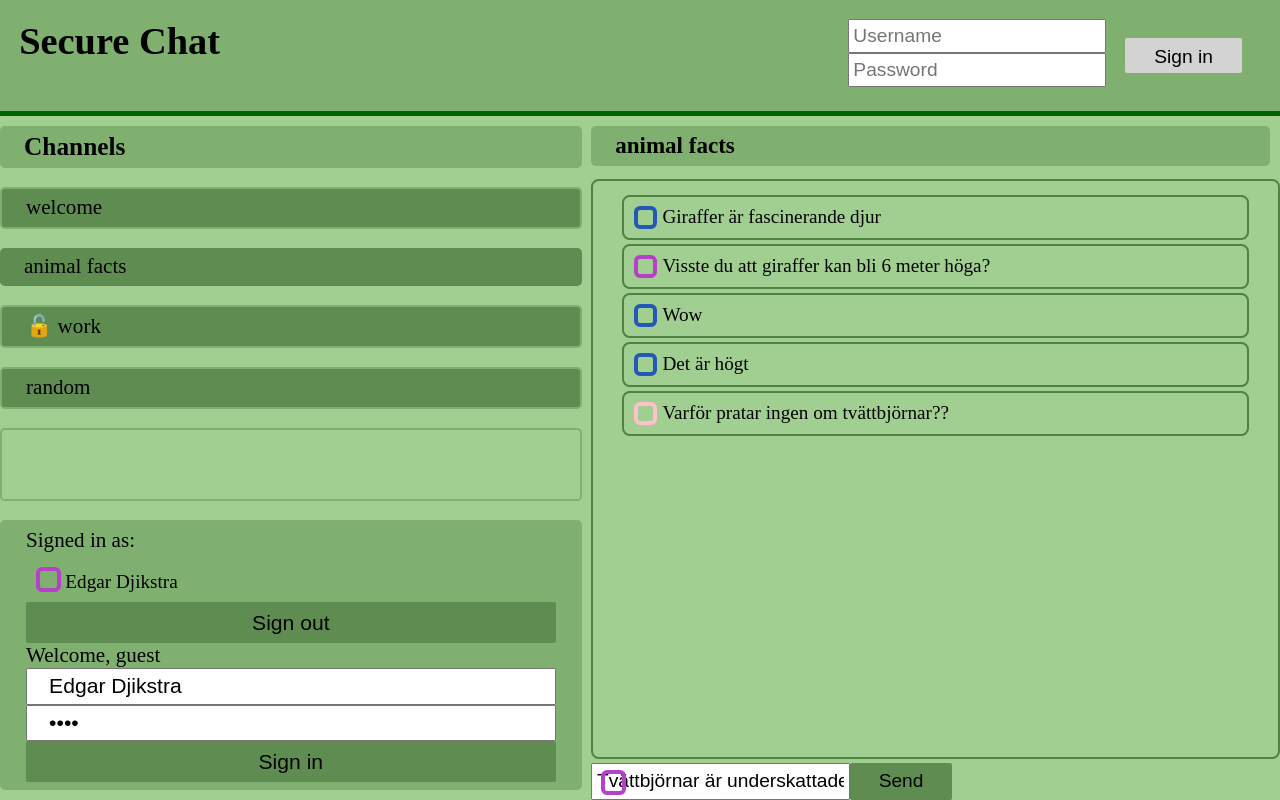
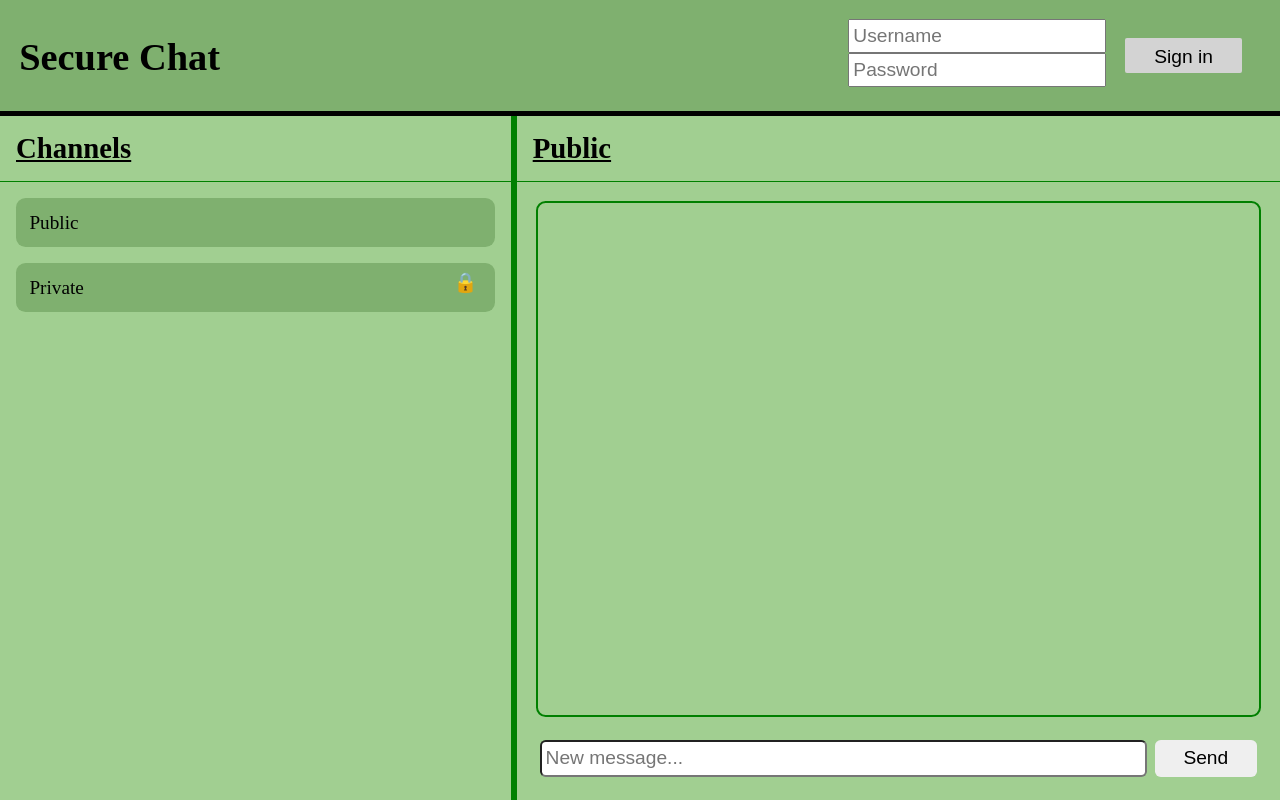
Before and after one commit to nordinsimon/Secure-chat, a website: page static/index.html in a window 1280 px wide. Drawn offline with Linux system fonts and the light colour scheme.

Commit message:
Rough design on frontend set

```diff
--- a/src/db/db_nextuuid.json
+++ b/src/db/db_nextuuid.json
@@ -1,3 +1,3 @@
 {
-  "nextuuid": 6
+  "nextuuid": 7
 }
--- a/src/db/db_users.json
+++ b/src/db/db_users.json
@@ -23,5 +23,10 @@
     "uuid": 5,
     "username": "Simon",
     "password": "$2a$10$QI5DADycsSNMvGRDHZI3Ge1yeiB89pQ8/fNKgAQtxQ0i0WjGDoovm"
+  },
+  {
+    "uuid": 6,
+    "username": "Simdon",
+    "password": "$2a$10$QI5DADycsSNMvGRDHZI3Ge1yeiB89pQ8/fNKgAQtxQ0i0WjGDoovm"
   }
 ]
--- a/static/index.html
+++ b/static/index.html
@@ -19,47 +19,35 @@
         <button id="auth-signin" class="auth_button">Sign in</button>
       </div>
     </header>
-    <main class="dark">
-      <div class="left">
-        <div class="heading">Channels</div>
-        <div>welcome</div>
-        <div class="selected">animal facts</div>
-        <div>🔓 work</div>
-        <div>random</div>
-
-        <div class="separator"></div>
-
-        <div class="auth">
-          Signed in as:
-          <div class="profile">
-            <div class="avatar"></div>
-            Edgar Djikstra
-          </div>
-          <button>Sign out</button>
-          Welcome, guest
-          <input type="text" value="Edgar Djikstra" />
-          <input type="password" value="1234" />
-          <button>Sign in</button>
+    <main>
+      <div class="channels">
+        <div class="sub-header">
+          <h3>Channels</h3>
         </div>
+        <ul class="channels-list">
+          <li>
+            <label class="channels-item-box">
+              <span>Public</span>
+            </label>
+          </li>
+          <li>
+            <label class="channels-item-box">
+              <span>Private</span>
+              <div class="locked-status">🔒</div>
+            </label>
+          </li>
+        </ul>
       </div>
 
-      <div class="right">
-        <div class="right-heading">animal facts</div>
-        <div class="message-list framed">
-          <div class="message one framed">Giraffer är fascinerande djur</div>
-          <div class="message two framed">
-            Visste du att giraffer kan bli 6 meter höga?
-          </div>
-          <div class="message one framed">Wow</div>
-          <div class="message one framed">Det är högt</div>
-          <div class="message three framed">
-            Varför pratar ingen om tvättbjörnar??
-          </div>
+      <div class="chat">
+        <div class="sub-header">
+          <h3 id="selected-channel">Public</h3>
         </div>
 
-        <div class="message-form">
+        <div class="chat-message"></div>
+        <div class="chat-input">
           <div class="avatar"></div>
-          <input type="text" value="Tvättbjörnar är underskattade" />
+          <input type="text" placeholder="New message..." />
           <button>Send</button>
         </div>
       </div>
--- a/static/script.js
+++ b/static/script.js
@@ -1,5 +1,27 @@
-const authUsername = document.querySelector("#auth-username");
-const authPassword = document.querySelector("#auth-password");
+const inputauthUsername = document.getElementById("auth-username");
+const inputauthPassword = document.querySelector("#auth-password");
 const authsigninButton = document.querySelector("#auth-signin");
 
-authsigninButton.addEventListener("click", async () => {});
+const JWT_KEY = "login-jwt";
+let isLoggedIn = false;
+
+authsigninButton.addEventListener("click", async () => {
+  const user = {
+    username: inputauthUsername.value,
+    password: inputauthPassword.value,
+  };
+  const options = {
+    method: "POST",
+    body: JSON.stringify(user),
+    headers: {
+      "Content-Type": "application/json",
+    },
+  };
+  const response = await fetch("/api/login/", options);
+  if (response.status === 200) {
+    const userToken = await response.json();
+
+    localStorage.setItem(JWT_KEY, userToken.token);
+    isLoggedIn = true;
+  }
+});
--- a/static/style.css
+++ b/static/style.css
@@ -8,7 +8,6 @@ body {
   display: flex;
   flex-direction: column;
   min-height: 100vh;
-
   font-size: 120%;
 }
 body > * {
@@ -21,10 +20,11 @@ header {
   display: flex;
   flex-direction: row;
   justify-content: space-between;
-  border-bottom: 5px solid darkgreen;
+  border-bottom: 5px solid black;
 }
 header h1 {
   margin: 0;
+  margin-top: 0.4em;
   padding: 0;
 }
 .auth_user {
@@ -34,6 +34,8 @@ header h1 {
 .auth_input {
   display: flex;
   flex-direction: column;
+
+  font-size: 100%;
 }
 
 .auth_button {
@@ -43,144 +45,93 @@ header h1 {
   height: 1.8em;
 }
 
-main {
-  flex-grow: 1;
-  display: flex;
-  padding: 0em;
-}
-main > * {
-  flex-grow: 1;
-}
-.framed {
-  border: 2px solid #4f8340;
-  border-radius: 0.4em;
-  padding: 0.5em 1.5em;
-  margin: 0.2em 0em;
-}
-.message-list > * {
-  padding-left: 2em;
-}
-.right {
-  display: flex;
-  flex-direction: column;
-}
-.right > .message-list {
-  flex-grow: 1;
-}
-.message-form {
-  display: flex;
-  position: relative;
-}
-input {
-  padding: 0.2em;
-  font-size: 100%;
-
-  color: var(--text);
-}
 button {
   font-size: 100%;
   border-radius: 0.1em;
   border: none;
   padding: 0.4em 1.5em;
-  background: #5f8d51;
-  color: var(--text);
+}
+input {
+  padding: 0.2em;
+  font-size: 100%;
 }
 
-.darker {
-  background: #8bb080;
-}
-.dark {
-  /* Det är denna färgen jag ska ha */
+main {
+  flex-grow: 1;
+  display: flex;
+  padding: 0em;
   background: #a1cf91;
 }
-.bright {
-  background: #a4d395;
+main > * {
+  flex-grow: 1;
+}
+.channels {
+  border-right: 6px solid green;
+}
+.sub-header {
+  margin: 0;
+  padding: 0;
+  border-bottom: 1px solid green;
 }
 
-.left {
-  font-size: 110%;
-}
-.left > *,
-.right-heading {
-  background: #5f8d51;
-  border: 2px solid #7fb06f;
-  border-radius: 0.3rem;
-  padding: 0.4rem 1.5rem;
-  margin: 0.6rem 0.6rem 0.6rem 0;
-}
-.left > .selected {
-  border: 2px solid var(--text);
-}
-.left > .heading,
-.right-heading {
-  font-size: 120%;
-  font-weight: bold;
-  background: #7fb06f;
-  border: none;
+.sub-header h3 {
+  font-size: 150%;
+  text-decoration: underline;
+  margin: 1rem;
 }
 
-.one,
-.two,
-.three {
-  position: relative;
+.channels-list {
+  list-style: none;
+
+  margin: 0;
+  padding: 0;
+  margin-top: 0.5em;
 }
-.one::before,
-.two::before,
-.three::before,
-.avatar {
-  position: absolute;
-  left: 0.5em;
-  border: 4px solid #b740ca;
-  border-radius: 6px;
-  width: 1.2em;
-  height: 1.2em;
-  box-sizing: border-box;
-  display: block;
-  content: "";
+.channels-list li {
+  background-color: #7fb06f;
+  margin: 1rem;
+  border-radius: 0.5em;
 }
-.avatar {
-  top: 0.4em;
-  height: 1.3em;
-  width: 1.3em;
+.channels-item-box {
+  display: flex;
+  justify-content: space-between;
 }
-.one::before {
-  border-color: #2558b6;
-}
-.two::before {
-  border-color: #b740ca;
-}
-.three::before {
-  border-color: pink;
+.channels-item-box span {
+  padding: 0.7em;
 }
 
-.left {
+.channels-item-box .locked-status {
+  margin-right: 0.5em;
+  padding: 0.4em;
+}
+
+.chat {
   display: flex;
   flex-direction: column;
 }
-.left .auth {
+.chat-message {
+  flex-grow: 1;
+  margin: 1em;
+  margin-bottom: 0.5em;
+  padding: 1em;
+  border: 2px solid green;
+  border-radius: 0.5em;
+}
+.chat-input {
+  margin: 1em;
+  margin-top: 0.5em;
+  padding: 0.2em;
+}
+
+.chat-input {
   display: flex;
-  flex-direction: column;
-  background: #7fb06f;
 }
-.auth input {
-  margin-right: unset;
+.chat-input input {
+  flex-grow: 1;
+  border-radius: 0.3em;
 }
-.separator {
-  flex-grow: 1;
-  background: unset;
+.chat-input button {
+  border-radius: 0.3em;
+  padding: 0.4em 1.5em;
+  margin-left: 0.4em;
 }
-.profile {
-  font-size: 1.2rem;
-  font-weight: normal;
-  padding: 0.5em 0.5em;
-}
-.profile .avatar {
-  position: relative;
-  top: 0.2em;
-  right: unset;
-  left: unset;
-  display: inline-block;
-}
-.auth input {
-  padding-left: 1em;
-}
```
